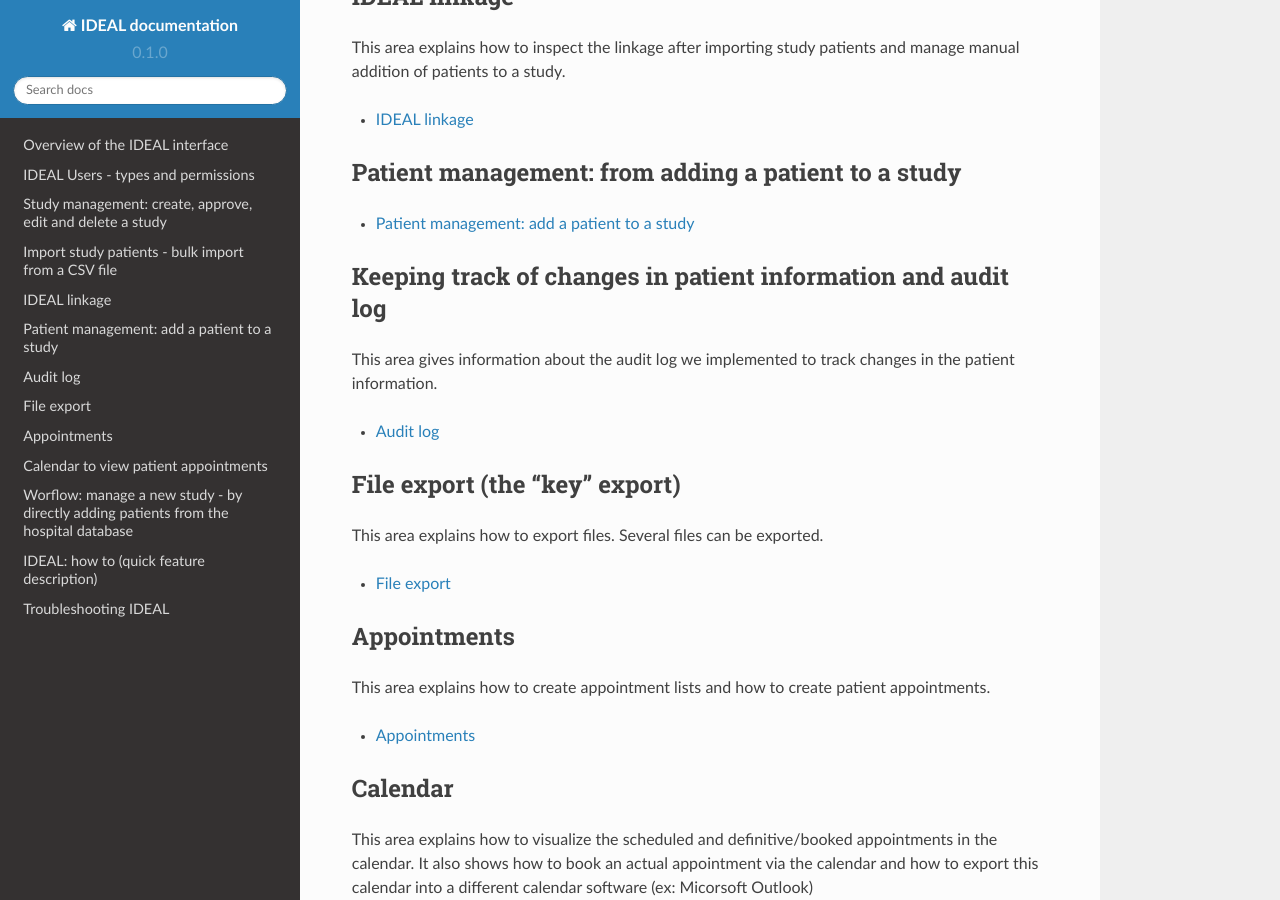
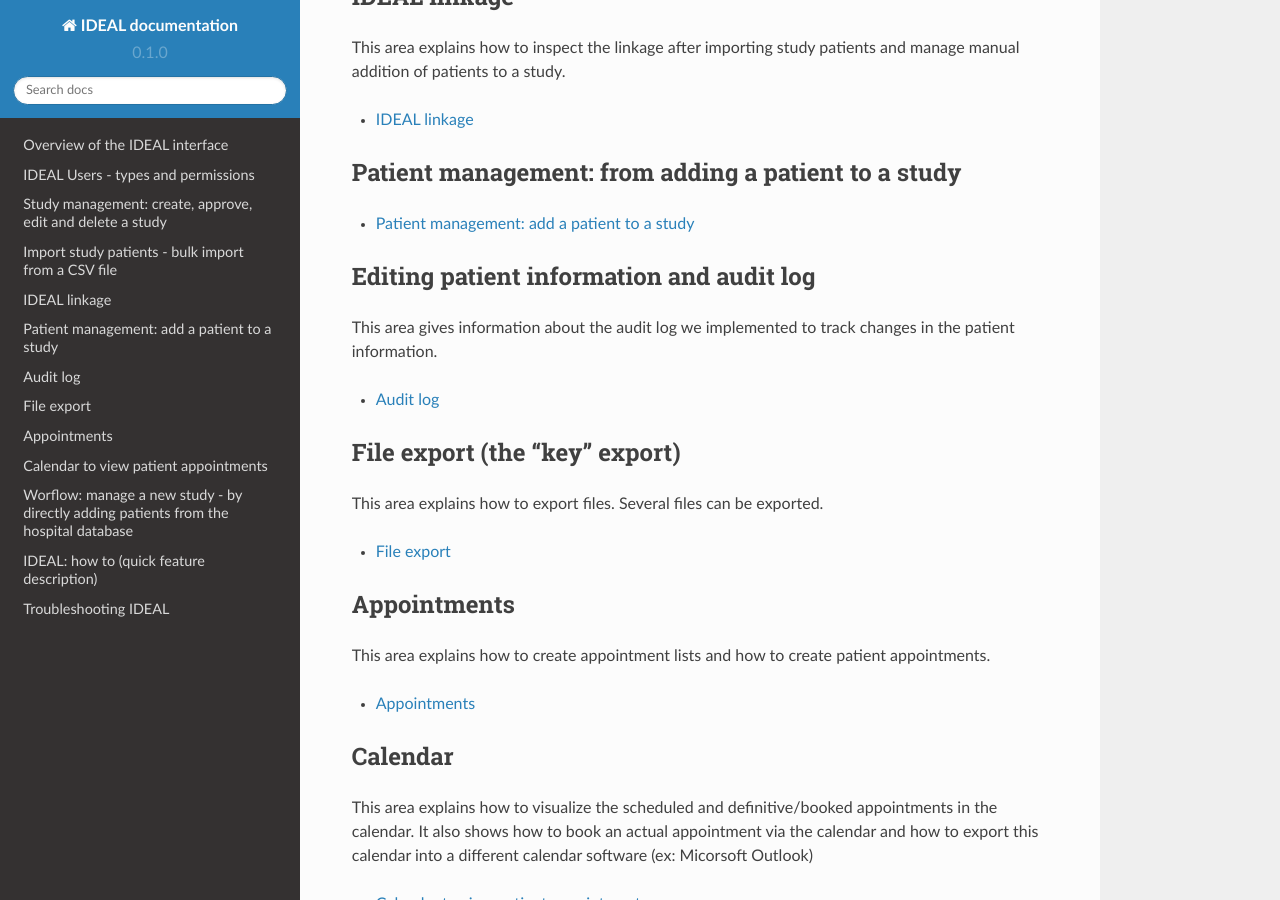
Before and after one commit to Nynuphar/IDEAL-doc, a Sphinx documentation site: the page built from docs/source/index.rst, in a window 1280 px wide and 900 px high, scrolled down 1422 px. Built offline with Sphinx 7.4.7 and the Read the Docs theme 2.0.0, drawn with Linux system fonts in a browser that asks for light colours.

Commit message:
Update index.rst

```diff
--- a/docs/source/index.rst
+++ b/docs/source/index.rst
@@ -77,7 +77,7 @@ Patient management: from adding a patient to a study
 
    patmanage
 
-Keeping track of changes in patient information and audit log
+Editing patient information and audit log
 *****************************************************************************
 
 This area gives information about the audit log we implemented to track changes in the patient information.
```
